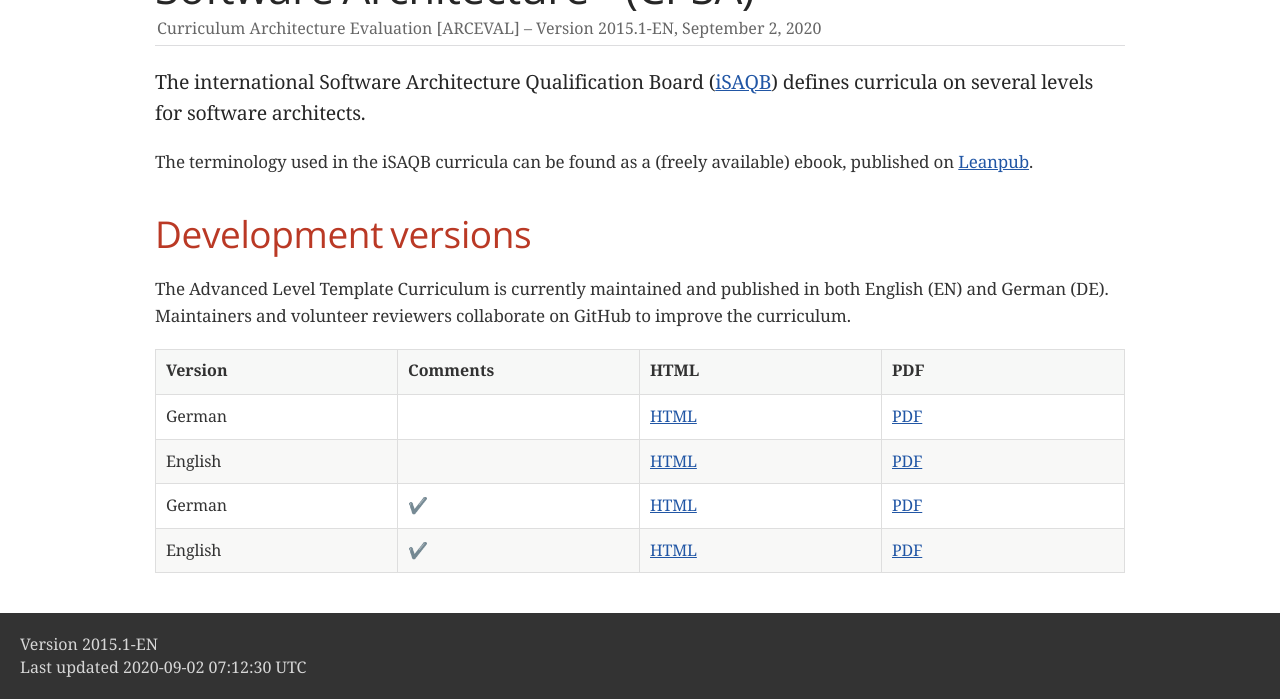
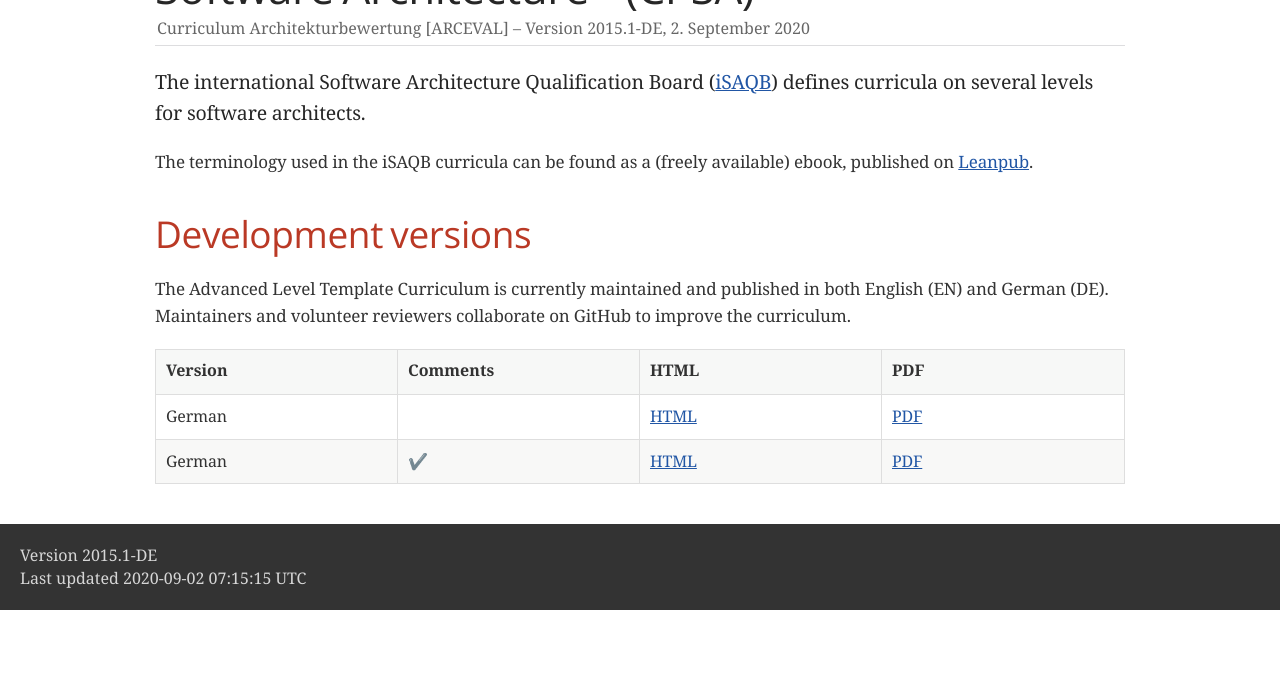
Before and after one commit to isaqb-org/curriculum-arceval, a plain HTML site: page index.html in a window 1280 px wide. Shown: the part 133-832 px from the top of the page. After the commit the page ends 800 px from the top, so only its background shows below. Drawn offline with nearby package versions, Linux system fonts and the light colour scheme; a web font is replaced by a local one.

Commit message:
Publish Release 2015.1-rev2 529b84261439cc9b4bf13c2a375a48c7c83f1916

```diff
--- a/index.html
+++ b/index.html
@@ -5,7 +5,7 @@
 <!--[if IE]><meta http-equiv="X-UA-Compatible" content="IE=edge"><![endif]-->
 <meta name="viewport" content="width=device-width, initial-scale=1.0">
 <meta name="generator" content="Asciidoctor 1.5.8">
-<meta name="author" content="Curriculum Architecture Evaluation [ARCEVAL]">
+<meta name="author" content="Curriculum Architekturbewertung [ARCEVAL]">
 <title>Certified Professional for Software Architecture&#174; (CPSA)</title>
 <link rel="stylesheet" href="https://fonts.googleapis.com/css?family=Open+Sans:300,300italic,400,400italic,600,600italic%7CNoto+Serif:400,400italic,700,700italic%7CDroid+Sans+Mono:400,700">
 <style>
@@ -436,9 +436,9 @@ body.book #toc,body.book #preamble,body.book h1.sect0,body.book .sect1>h2{page-b
 <div id="header">
 <h1><span class="image"><img src="images/isaqb-logo-150px.jpg" alt="isaqb logo 150px"></span>Certified Professional for Software Architecture<sup>&#174;</sup> (CPSA)</h1>
 <div class="details">
-<span id="author" class="author">Curriculum Architecture Evaluation [ARCEVAL]</span><br>
-<span id="revnumber">version 2015.1-EN,</span>
-<span id="revdate">September 2, 2020</span>
+<span id="author" class="author">Curriculum Architekturbewertung [ARCEVAL]</span><br>
+<span id="revnumber">version 2015.1-DE,</span>
+<span id="revdate">2. September 2020</span>
 </div>
 </div>
 <div id="content">
@@ -482,22 +482,10 @@ Maintainers and volunteer reviewers collaborate on GitHub to improve the curricu
 <td class="tableblock halign-left valign-top"><p class="tableblock"><a href="curriculum-arceval-de.pdf">PDF</a></p></td>
 </tr>
 <tr>
-<td class="tableblock halign-left valign-top"><p class="tableblock">English</p></td>
-<td class="tableblock halign-left valign-top"></td>
-<td class="tableblock halign-left valign-top"><p class="tableblock"><a href="curriculum-arceval-en.html">HTML</a></p></td>
-<td class="tableblock halign-left valign-top"><p class="tableblock"><a href="curriculum-arceval-en.pdf">PDF</a></p></td>
-</tr>
-<tr>
 <td class="tableblock halign-left valign-top"><p class="tableblock">German</p></td>
 <td class="tableblock halign-left valign-top"><p class="tableblock">✔️</p></td>
 <td class="tableblock halign-left valign-top"><p class="tableblock"><a href="curriculum-arceval-remarks-de.html">HTML</a></p></td>
 <td class="tableblock halign-left valign-top"><p class="tableblock"><a href="curriculum-arceval-remarks-de.pdf">PDF</a></p></td>
-</tr>
-<tr>
-<td class="tableblock halign-left valign-top"><p class="tableblock">English</p></td>
-<td class="tableblock halign-left valign-top"><p class="tableblock">✔️</p></td>
-<td class="tableblock halign-left valign-top"><p class="tableblock"><a href="curriculum-arceval-remarks-en.html">HTML</a></p></td>
-<td class="tableblock halign-left valign-top"><p class="tableblock"><a href="curriculum-arceval-remarks-en.pdf">PDF</a></p></td>
 </tr>
 </tbody>
 </table>
@@ -506,8 +494,8 @@ Maintainers and volunteer reviewers collaborate on GitHub to improve the curricu
 </div>
 <div id="footer">
 <div id="footer-text">
-Version 2015.1-EN<br>
-Last updated 2020-09-02 07:12:30 UTC
+Version 2015.1-DE<br>
+Last updated 2020-09-02 07:15:15 UTC
 </div>
 </div>
 </body>
```
Also changed, not shown: 1 other file.
